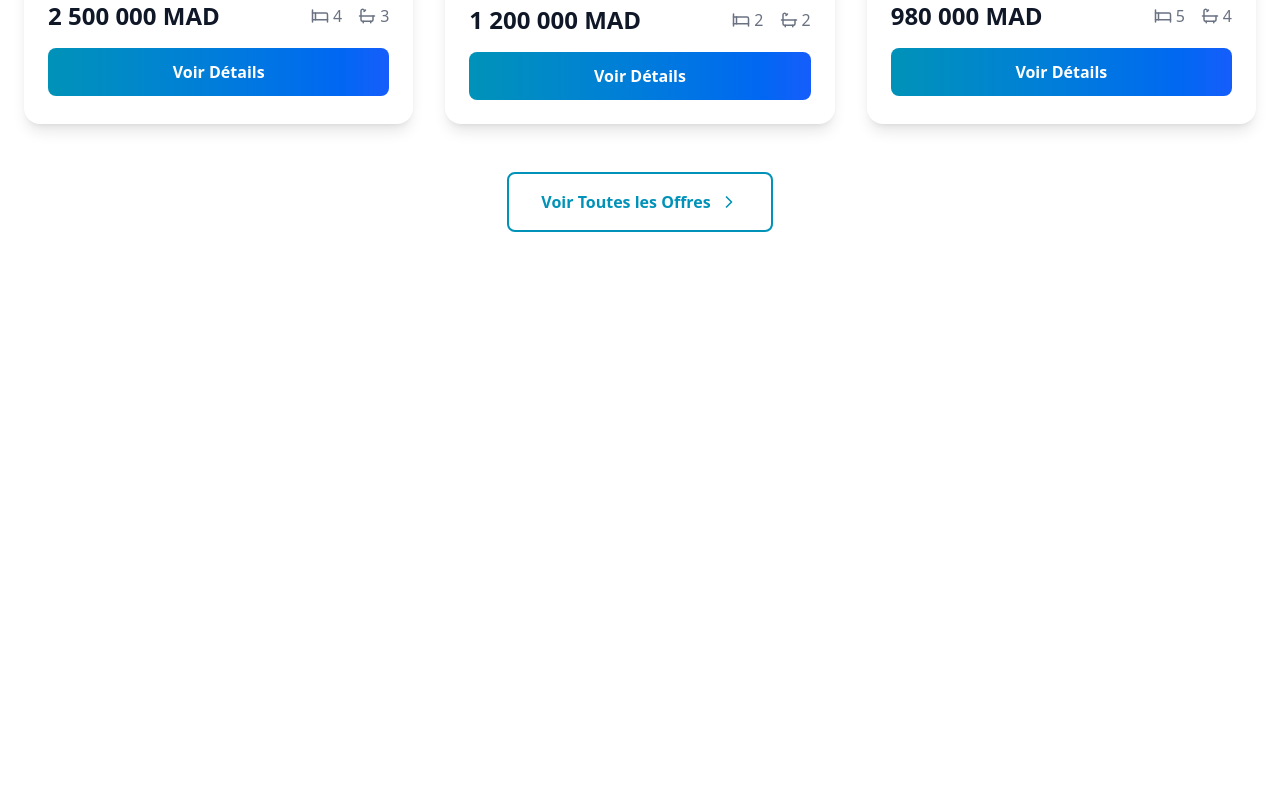
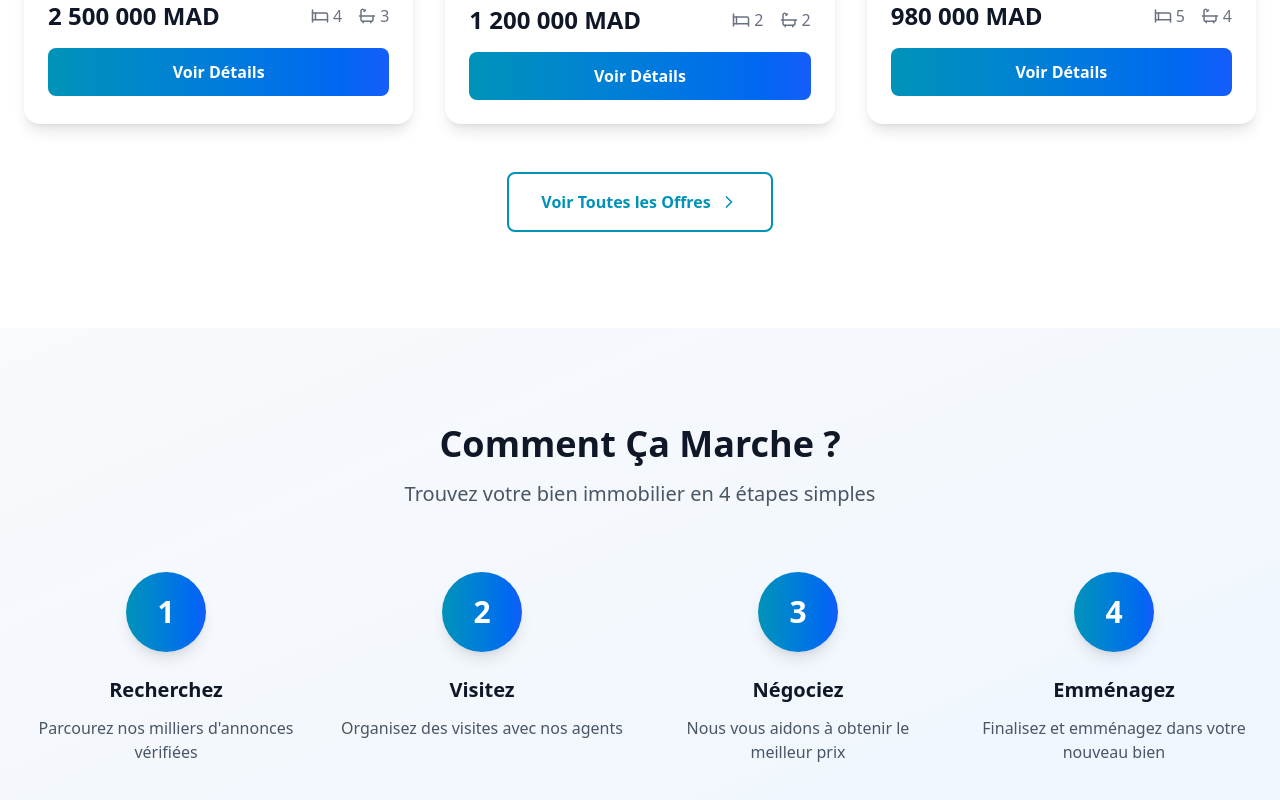
Before and after one commit to Hamadi2006/PFE, a React (Vite) app in the folder front-end/: page / in a window 1280 px wide. Shown: the part 1552-2352 px from the top of the page. Before the commit the page ends 1880 px from the top, so only its background shows below. Built offline with nearby package versions, Linux system fonts and the light colour scheme.

Commit message:
HomePage : HowItWork section is ready

```diff
--- a/front-end/src/Pages/HomePage.jsx
+++ b/front-end/src/Pages/HomePage.jsx
@@ -2,6 +2,7 @@ import React from 'react'
 import HeroSection from '../components/HeroSection'
 import StatistiquesSection from '../components/StatistiqueSection'
 import PropertiesSection from '../components/PropertiesSection'
+import HowItWork from '../components/HowItWork'
 
 function HomePage() {
   return (
@@ -11,6 +12,8 @@ function HomePage() {
   <StatistiquesSection />
 
   <PropertiesSection />
+
+  <HowItWork/>
     </>
 
   )
--- /dev/null
+++ b/front-end/src/components/HowItWork.jsx
@@ -0,0 +1,41 @@
+import React from "react";
+import { useTranslation } from "react-i18next";
+
+function HowItWork() {
+  const { t } = useTranslation();
+
+  const steps = [
+    { step: "1", title: t("howitworks.steps.search.title"), desc: t("howitworks.steps.search.desc") },
+    { step: "2", title: t("howitworks.steps.visit.title"), desc: t("howitworks.steps.visit.desc") },
+    { step: "3", title: t("howitworks.steps.negotiate.title"), desc: t("howitworks.steps.negotiate.desc") },
+    { step: "4", title: t("howitworks.steps.movein.title"), desc: t("howitworks.steps.movein.desc") },
+  ];
+
+  return (
+    <section className="py-24 bg-gradient-to-br from-slate-50 to-blue-50">
+      <div className="container mx-auto px-6">
+        <div className="text-center mb-16">
+          <h3 className="text-4xl font-bold text-gray-900">{t("howitworks.title")}</h3>
+          <p className="mt-4 text-xl text-gray-600">{t("howitworks.subtitle")}</p>
+        </div>
+
+        <div className="grid grid-cols-1 md:grid-cols-4 gap-8">
+          {steps.map((item, index) => (
+            <div
+              key={index}
+              className="text-center transform hover:scale-105 transition-transform duration-300"
+            >
+              <div className="w-20 h-20 bg-gradient-to-r from-cyan-600 to-blue-600 text-white rounded-full flex items-center justify-center mx-auto text-3xl font-bold shadow-lg">
+                {item.step}
+              </div>
+              <h4 className="mt-6 text-xl font-bold text-gray-900">{item.title}</h4>
+              <p className="mt-3 text-gray-600">{item.desc}</p>
+            </div>
+          ))}
+        </div>
+      </div>
+    </section>
+  );
+}
+
+export default HowItWork;
--- a/front-end/src/locales/ar/translation.json
+++ b/front-end/src/locales/ar/translation.json
@@ -23,5 +23,27 @@
     "view_details": "عرض التفاصيل",
     "view_all": "عرض جميع العروض",
     "badge_new": "جديد"
+  },
+  "howitworks": {
+    "title": "كيف تعمل المنصة؟",
+    "subtitle": "ابحث عن عقارك الحلم في 4 خطوات بسيطة",
+    "steps": {
+      "search": {
+        "title": "ابحث",
+        "desc": "تصفح آلاف الإعلانات الموثوقة"
+      },
+      "visit": {
+        "title": "قم بالزيارة",
+        "desc": "نسق الزيارات مع وكلائنا"
+      },
+      "negotiate": {
+        "title": "تفاوض",
+        "desc": "نساعدك على الحصول على أفضل سعر ممكن"
+      },
+      "movein": {
+        "title": "انتقل للسكن",
+        "desc": "أكمل الصفقة وانتقل إلى منزلك الجديد"
+      }
+    }
   }
 }
--- a/front-end/src/locales/en/translation.json
+++ b/front-end/src/locales/en/translation.json
@@ -23,5 +23,27 @@
     "view_details": "View Details",
     "view_all": "View All Offers",
     "badge_new": "New"
+  },
+  "howitworks": {
+    "title": "How It Works?",
+    "subtitle": "Find your dream property in 4 simple steps",
+    "steps": {
+      "search": {
+        "title": "Search",
+        "desc": "Browse through thousands of verified listings"
+      },
+      "visit": {
+        "title": "Visit",
+        "desc": "Schedule visits with our agents"
+      },
+      "negotiate": {
+        "title": "Negotiate",
+        "desc": "We help you get the best possible deal"
+      },
+      "movein": {
+        "title": "Move In",
+        "desc": "Finalize and move into your new home"
+      }
+    }
   }
 }
--- a/front-end/src/locales/fr/translation.json
+++ b/front-end/src/locales/fr/translation.json
@@ -23,5 +23,27 @@
     "view_details": "Voir Détails",
     "view_all": "Voir Toutes les Offres",
     "badge_new": "Nouveau"
+  },
+   "howitworks": {
+    "title": "Comment Ça Marche ?",
+    "subtitle": "Trouvez votre bien immobilier en 4 étapes simples",
+    "steps": {
+      "search": {
+        "title": "Recherchez",
+        "desc": "Parcourez nos milliers d'annonces vérifiées"
+      },
+      "visit": {
+        "title": "Visitez",
+        "desc": "Organisez des visites avec nos agents"
+      },
+      "negotiate": {
+        "title": "Négociez",
+        "desc": "Nous vous aidons à obtenir le meilleur prix"
+      },
+      "movein": {
+        "title": "Emménagez",
+        "desc": "Finalisez et emménagez dans votre nouveau bien"
+      }
+    }
   }
 }
```
